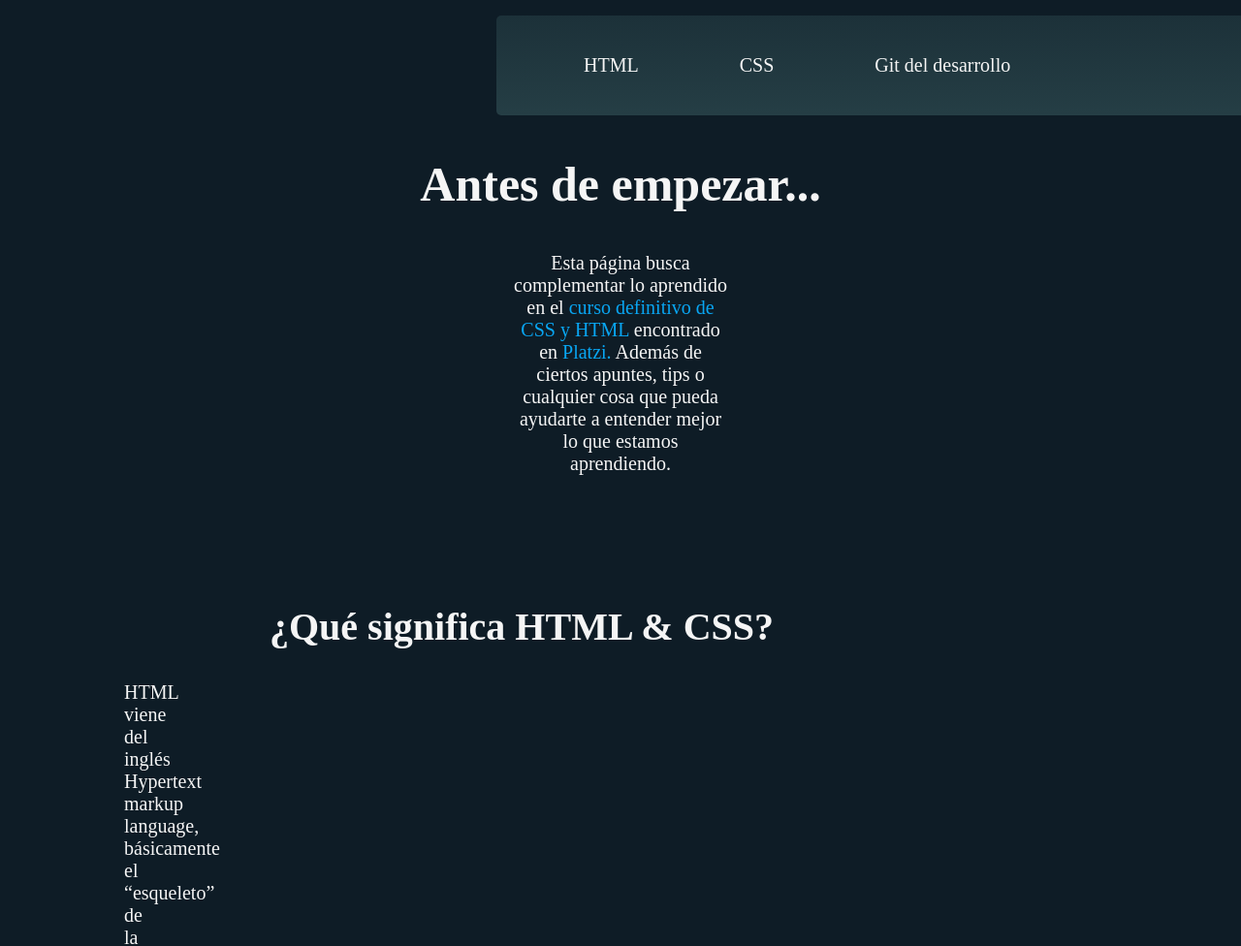
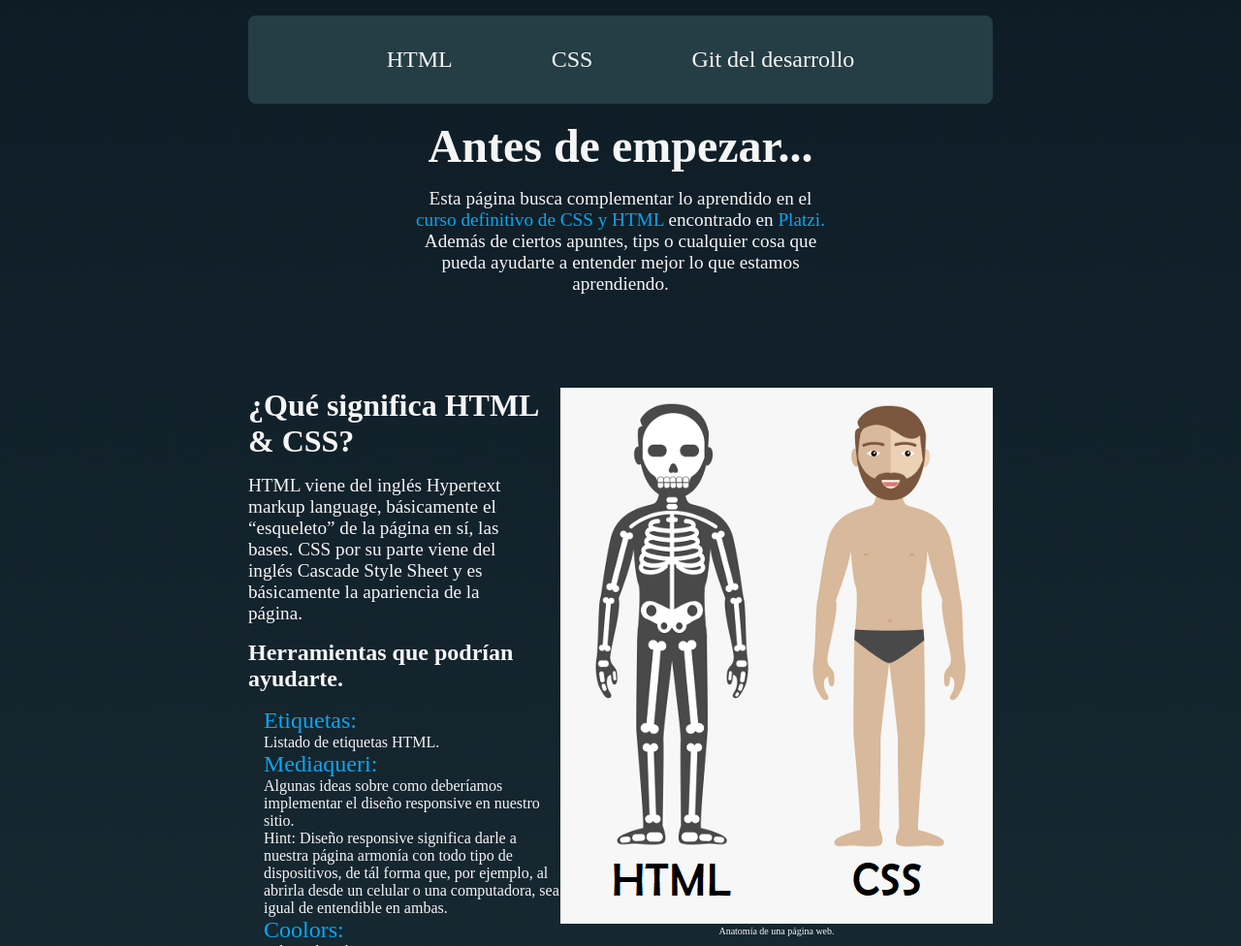
Before and after one commit to Iradion/Platzi, a plain HTML site: page index.html in a window 1280 px wide. Shown: the top 976 px of the page at 97% size. Drawn offline with Linux system fonts and the light colour scheme; a web font is replaced by a local one.

Commit message:
initial commit

```diff
--- a/index.css
+++ b/index.css
@@ -3,46 +3,59 @@
   src: url(./Fonts/Epilogue/Epilogue-VariableFont_wght.ttf);
 }
 
-.BaseLayout {
-  margin: 0px;
-  background-color: #0e1c26;
-  font-family: epilogue;
-  color: whitesmoke;
+* {
+  box-sizing: border-box;
+  margin: 0;
+  padding: 0;
 }
 
-main {
-  margin-left: 10%;
-  margin-right: 10%;
+.BodyLayout {
+  background: linear-gradient(#0e1c26, #1c3139) repeat-x;
+  font-family: epilogue;
+  font-size: 62.5%;
+  color: whitesmoke;
+  margin: 0;
+  padding-left: 20%;
+  padding-right: 20%;
+}
+
+#logoheader {
+  max-width: 4rem;
+  height: auto;
+}
+
+.navigation-content{
+  position: relative;
+  display: block;
 }
 
 .navbar {
   font-weight: 100;
-  background: linear-gradient(#1c3139, #253e45) repeat-x;
-  list-style: none;
+  font-size: 1.5rem;
+  background: #253e45;
 }
 
 .navbar--main {
-  margin-left: 40%;
-  border-top-left-radius: 5px;
-  border-bottom-left-radius: 5px;
-  padding: 40px;
+  border-radius: 8px;
+  text-align: center;
+  margin: 1rem 0;
+  padding: 2rem 0;
+
 }
 
 .navbar--main__item {
   display: inline-block;
-  font-size: 20px;
 }
 
 .navbar--main__item a {
   color: whitesmoke;
-  padding: 40px;
-  padding-right: 50px;
-  padding-left: 50px;
   text-decoration: none;
+  padding: 2rem 3rem;
 }
 
 .navbar--main__item a:hover {
   background-color: #2a454b;
+  color: #09a6f3;
 }
 
 .navbar--main__item a:active {
@@ -51,60 +64,59 @@ main {
 }
 
 .encabezado {
-  font-size: 50px;
+  font-size: 3rem;
   text-align: center;
+  margin: 1rem;
 }
 
 .parrafo {
-  font-size: 20px;
+  font-size: 1.2rem;
+  margin: 1rem;
 }
 
 .descripcion {
   text-align: center;
-  padding: 400px;
-  padding-top: 0px;
-  padding-bottom: 0px;
+  padding: 0 20%;
 }
 
-.descripcion a {
+.parrafo a {
   text-decoration: none;
   color: #09a6f3;
 }
 
 .encabezado2 {
-  font-size: 40px;
+  font-size: 2rem;
   text-align: left;
 }
 
 .encabezado2--intro {
-  padding-top: 100px;
-  padding-left: 150px;
-  padding-bottom: 0px;
+  padding-top: 5rem;
+  padding-bottom: 1rem;
 }
 
 .encabezado3 {
-  font-size: 25px;
+  font-size: 1.5rem;
   text-align: left;
 }
 
 .descripcionhtmlcss {
-  margin-top: 0px;
-  margin-bottom: 0px;
-  margin-right: 1200px;
+  margin: 0;
+  padding-bottom: 1rem;
+  padding-right: 30rem;
+  display: block;
 }
 
-.img {
+#img {
   float: right;
-  max-width: fit-content;
-  max-height: fit-content;
+  margin-top: 5rem;
 }
 
 .herramientas {
-  font-size: 15px;
+  font-size: 1rem;
 }
 
 .herramientas a {
-  font-size: 20px;
+  font-size: 1.5rem;
   text-decoration: none;
   color: #09a6f3;
 }
@@ -112,7 +124,7 @@ main {
 .final {
   float: right;
   text-align: right;
-  font-size: 15px;
+  font-size: 1rem;
 }
 
 .final a {
--- a/index.html
+++ b/index.html
@@ -7,9 +7,12 @@
     <link rel="stylesheet" href="./index.css" />
     <title>Complemento para HTML & CSS</title>
   </head>
-  <body class="BaseLayout">
-    <header>
+  <body class="BodyLayout">
+    <header class="navigation-content">
       <nav>
+        <!-- <figure>
+          <img src="./img/seal.jpg" alt="logo" id="logoheader" />
+        </figure> -->
         <ul class="navbar navbar--main">
           <li class="navbar--main__item">
             <a href="./HTML.html" target="_blank">HTML</a>
@@ -40,6 +43,12 @@
         </p>
       </section>
       <section>
+        <figure id="img">
+          <img src="./img/htmlcss.png" alt="htmlcss" />
+          <figcaption style="text-align: center">
+            Anatomía de una página web.
+          </figcaption>
+        </figure>
         <h2 class="encabezado2 encabezado2--intro">
           ¿Qué significa HTML & CSS?
         </h2>
@@ -48,10 +57,6 @@
           “esqueleto” de la página en sí, las bases. CSS por su parte viene del
           inglés Cascade Style Sheet y es básicamente la apariencia de la
           página.
-          <figure class="img">
-            <img src="./img/htmlcss.png" alt="htmlcss" />
-            <figcaption>Anatomía de una página web.</figcaption>
-          </figure>
         </p>
       </section>
       <section>
@@ -116,7 +121,7 @@
           <dd>Elimina los metadatos de una imagen, para reducir su tamaño.</dd>
         </dl>
         <h3 class="encabezado3">Documentación.</h3>
-        <dl class="herramientas">
+        <dl class="parrafo herramientas">
           <dt class="herramientas__item">
             <a href="https://cssreference.io/" target="_blank">CSS:</a>
           </dt>
@@ -136,7 +141,7 @@
           </dd>
         </dl>
         <h3 class="encabezado3">Practica jugando.</h3>
-        <dl class="herramientas">
+        <dl class="parrafo herramientas">
           <dt class="herramientas__item">
             <a href="https://cssgridgarden.com/#es" target="_blank"
               >Grid Layout:</a
```
Also changed, not shown: img/seal.jpg (added).
